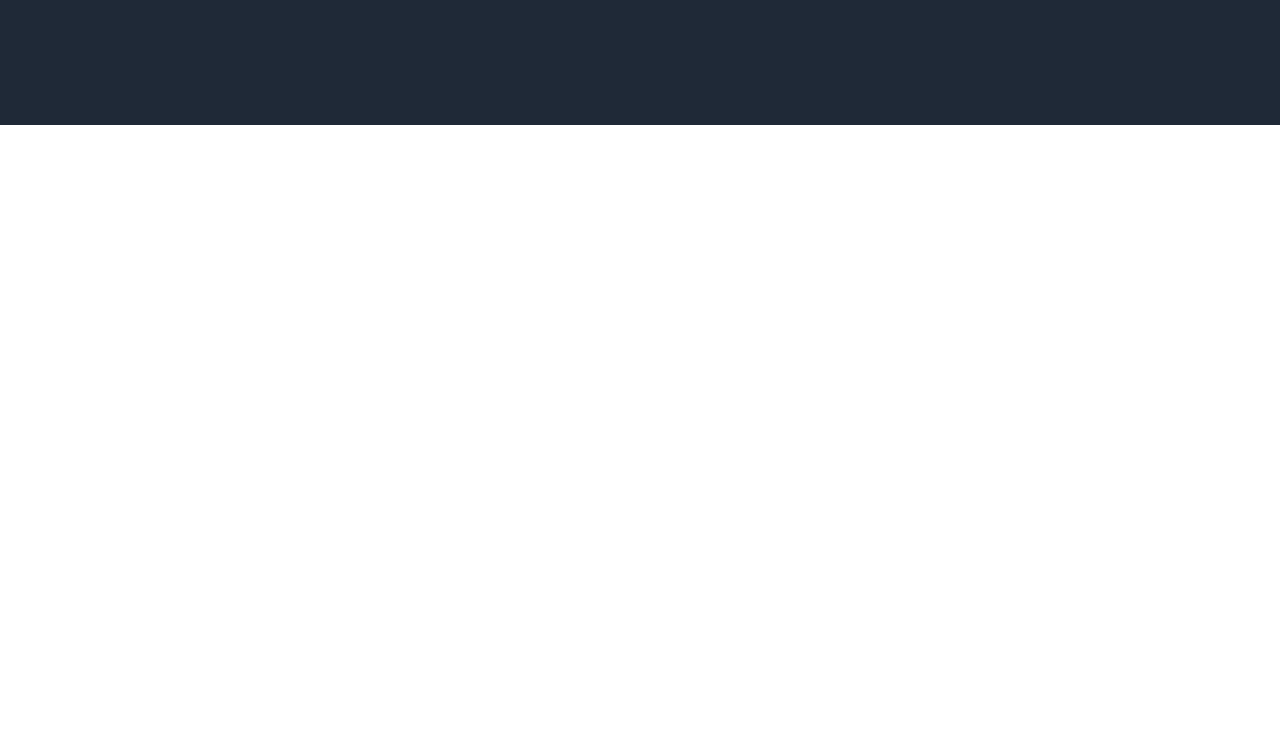
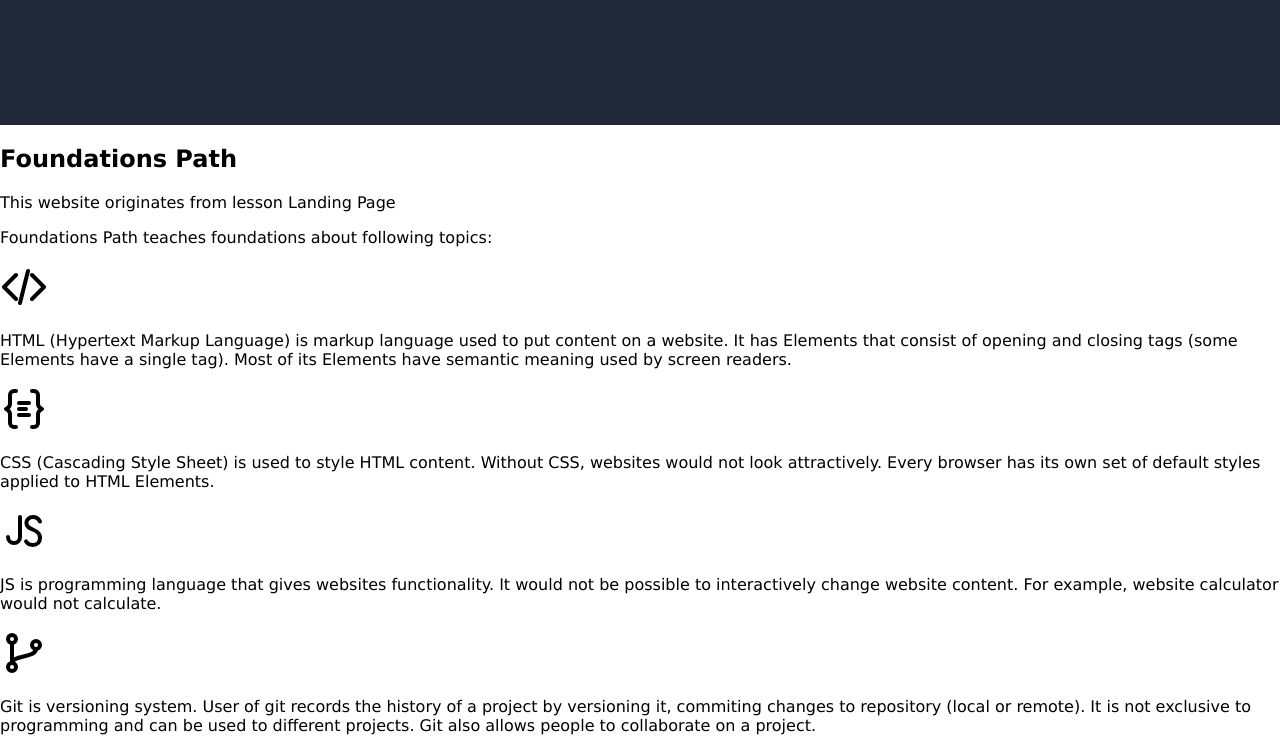
Before and after one commit to topopakovanie/Landing-page, a plain HTML site: page index.html in a window 1280 px wide. Shown: the part 465-1216 px from the top of the page. Before the commit the page ends 800 px from the top, so only its background shows below. Drawn offline with Linux system fonts and the light colour scheme.

Commit message:
Add main section content

```diff
--- a/index.html
+++ b/index.html
@@ -9,14 +9,14 @@
   <body>
     <div class="hero-container">
       <div class="hero">
-        <div class="header">
+        <header class="header">
           <div class="logo">Logo</div>
           <nav class="nav-links">
             <ul>
               <li>
                 <a
                   href="https://www.theodinproject.com/paths/foundations/courses/foundations"
-                  id="foudnations-link"
+                  id="foundations-link"
                   target="_blank"
                   >Foundations</a
                 >
@@ -39,7 +39,7 @@
               </li>
             </ul>
           </nav>
-        </div>
+        </header>
         <div class="hero-content">
           <div class="hero-info">
             <h1 class="hero-title">The Odin Project website is awesome</h1>
@@ -63,5 +63,66 @@
         </div>
       </div>
     </div>
+    <main class="main">
+      <div class="main-content-wrapper">
+        <h2 class="main-title">Foundations Path</h2>
+        <div class="main-subtitle">
+          <p>
+            This website originates from lesson
+            <a
+              href="https://www.theodinproject.com/lessons/foundations-landing-page"
+              target="_blank"
+              >Landing Page</a
+            >
+          </p>
+          <p>Foundations Path teaches foundations about following topics:</p>
+        </div>
+        <div class="topics">
+          <div class="card">
+            <div class="card-image">
+              <img src="./images/html.svg" alt="HTML icon" />
+            </div>
+            <p class="card-text">
+              HTML (Hypertext Markup Language) is markup language used to put
+              content on a website. It has Elements that consist of opening and
+              closing tags (some Elements have a single tag). Most of its
+              Elements have semantic meaning used by screen readers.
+            </p>
+          </div>
+          <div class="card">
+            <div class="card-image">
+              <img src="./images/css.svg" alt="CSS icon" />
+            </div>
+            <p class="card-text">
+              CSS (Cascading Style Sheet) is used to style HTML content. Without
+              CSS, websites would not look attractively. Every browser has its
+              own set of default styles applied to HTML Elements.
+            </p>
+          </div>
+          <div class="card">
+            <div class="card-image">
+              <img src="./images/js.svg" alt="JS icon" />
+            </div>
+            <p class="card-text">
+              JS is programming language that gives websites functionality. It
+              would not be possible to interactively change website content. For
+              example, website calculator would not calculate.
+            </p>
+          </div>
+          <div class="card">
+            <div class="card-image">
+              <img src="./images/git.svg" alt="Git icon" />
+            </div>
+            <p class="card-text">
+              Git is versioning system. User of git records the history of a
+              project by versioning it, commiting changes to repository (local
+              or remote). It is not exclusive to programming and can be used to
+              different projects. Git also allows people to collaborate on a
+              project.
+            </p>
+          </div>
+        </div>
+      </div>
+    </main>
   </body>
 </html>
```
